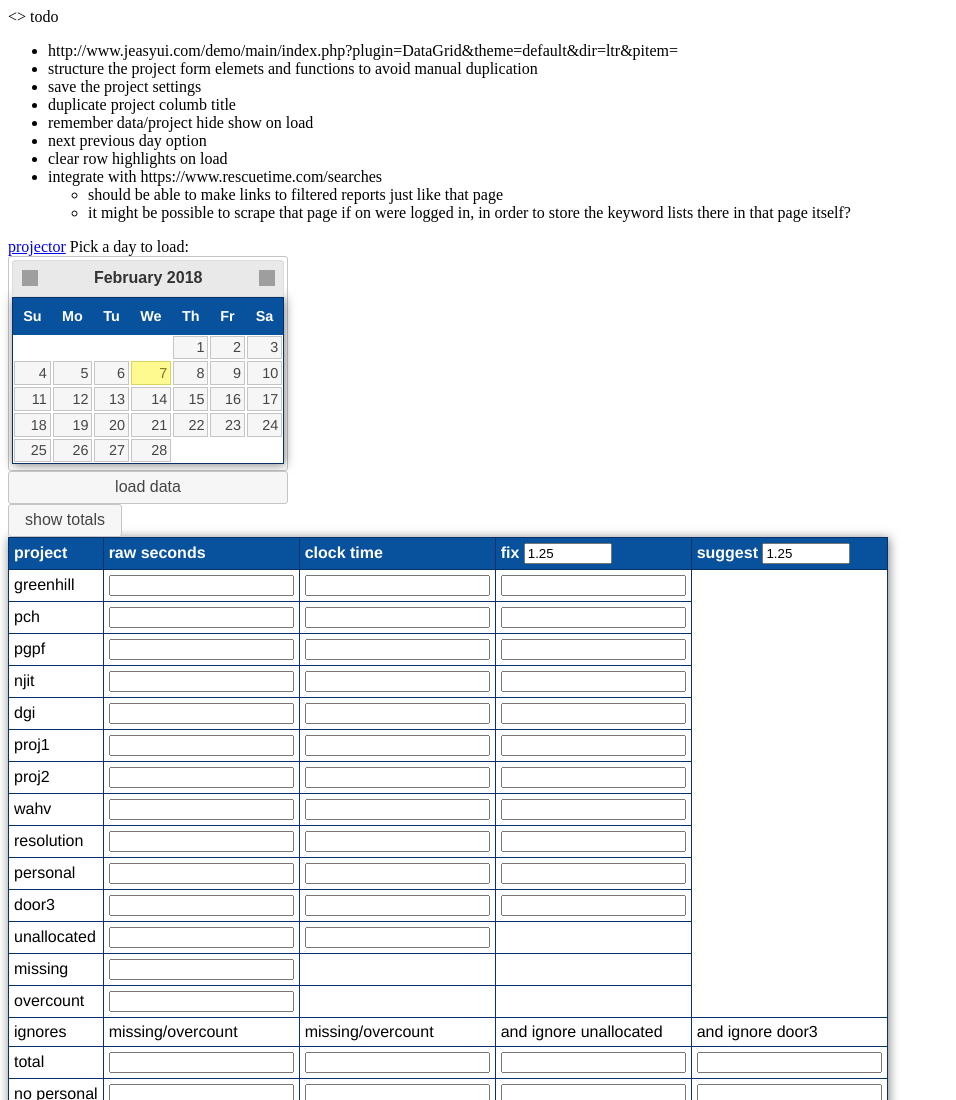
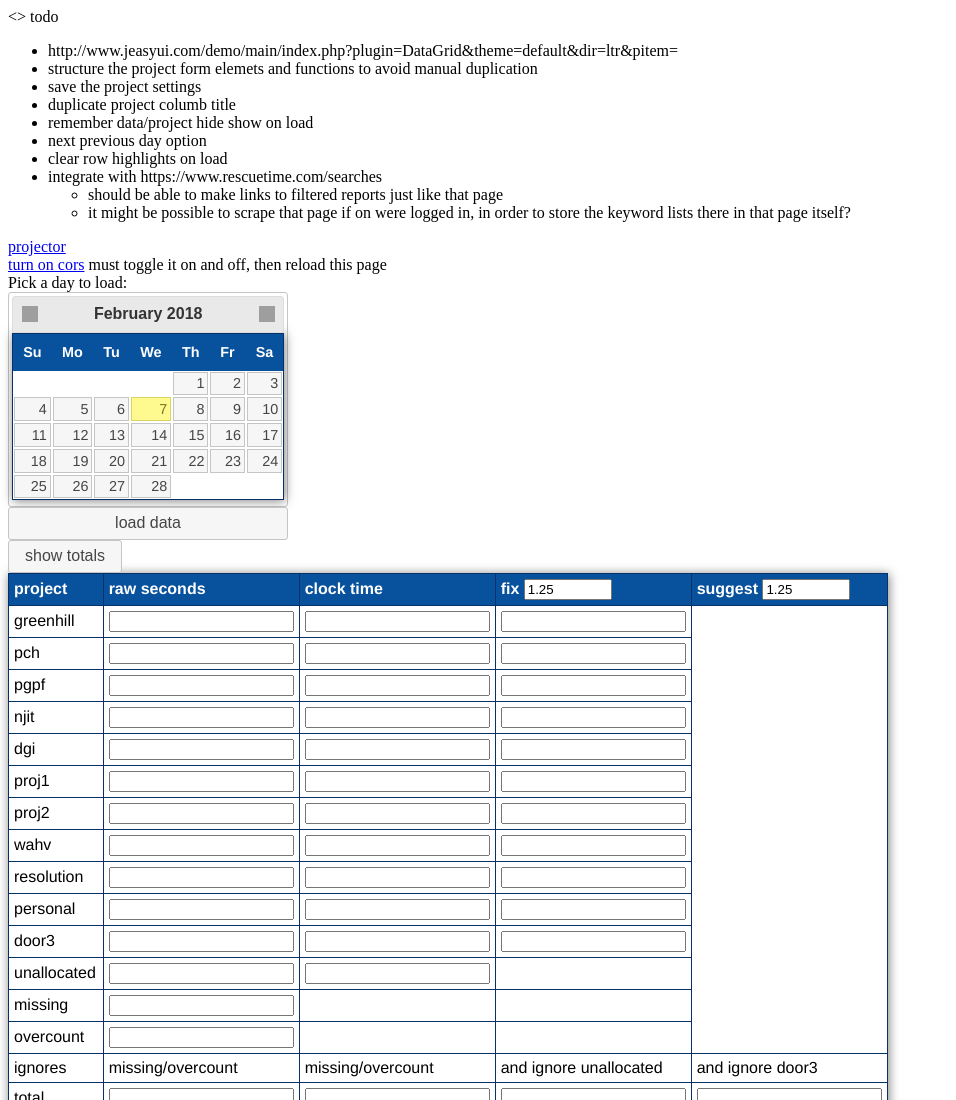
Before and after one commit to haleagar/rescutime_projectime, a website: page index.html in a window 1280 px wide. Shown: the top 1100 px of the page, without its empty margins (0-956 px from the left). Drawn offline with nearby package versions, Linux system fonts and the light colour scheme; grey boxes are pictures that could not be loaded.

Commit message:
link to turn on cors

```diff
--- a/index.html
+++ b/index.html
@@ -355,7 +355,9 @@ todo
 
 
 </ul>
-<a href="https://projectorpsa.com" target="_blank">projector</a>
+<a href="https://projectorpsa.com" target="_blank">projector</a><br>
+<a href="chrome://extensions/" target="_blank">turn on cors</a> must toggle it on and off, then reload this page<br>
+
 
 <label>Pick a day to load: </label><div id="datepicker"></div>
 <button id="load-data" class="ui-button ui-widget ui-corner-all">load data</button>
```
